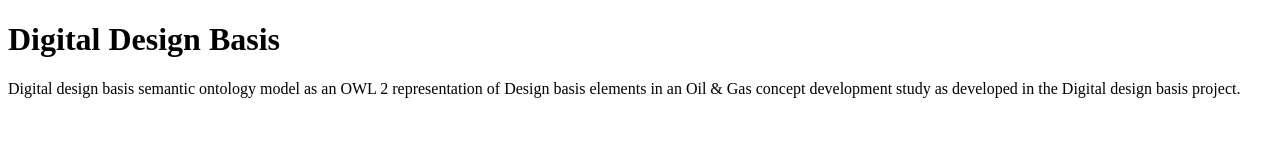
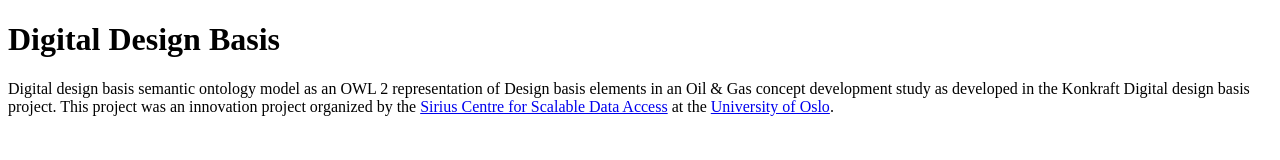
Before and after one commit to digitaldesignbasis/digitaldesignbasis.github.io, a plain HTML site: page index.html in a window 1280 px wide. Drawn offline with Linux system fonts and the light colour scheme.

Commit message:
Update index.html
Started to edit the HTML to be a little more informative

```diff
--- a/index.html
+++ b/index.html
@@ -5,6 +5,6 @@
   </head>
   <body>
     <h1>Digital Design Basis</h1>
-    <p>Digital design basis semantic ontology model as an OWL 2 representation of Design basis elements in an Oil & Gas concept development study as developed in the Digital design basis project.</p>
+    <p>Digital design basis semantic ontology model as an OWL 2 representation of Design basis elements in an Oil & Gas concept development study as developed in the Konkraft Digital design basis project. This project was an innovation project organized by the  <a href="https://sirius-labs.no">Sirius Centre for Scalable Data Access</a> at the <a href="https://www.uio.no">University of Oslo</a>. </p>
   </body>
 </html>
```
